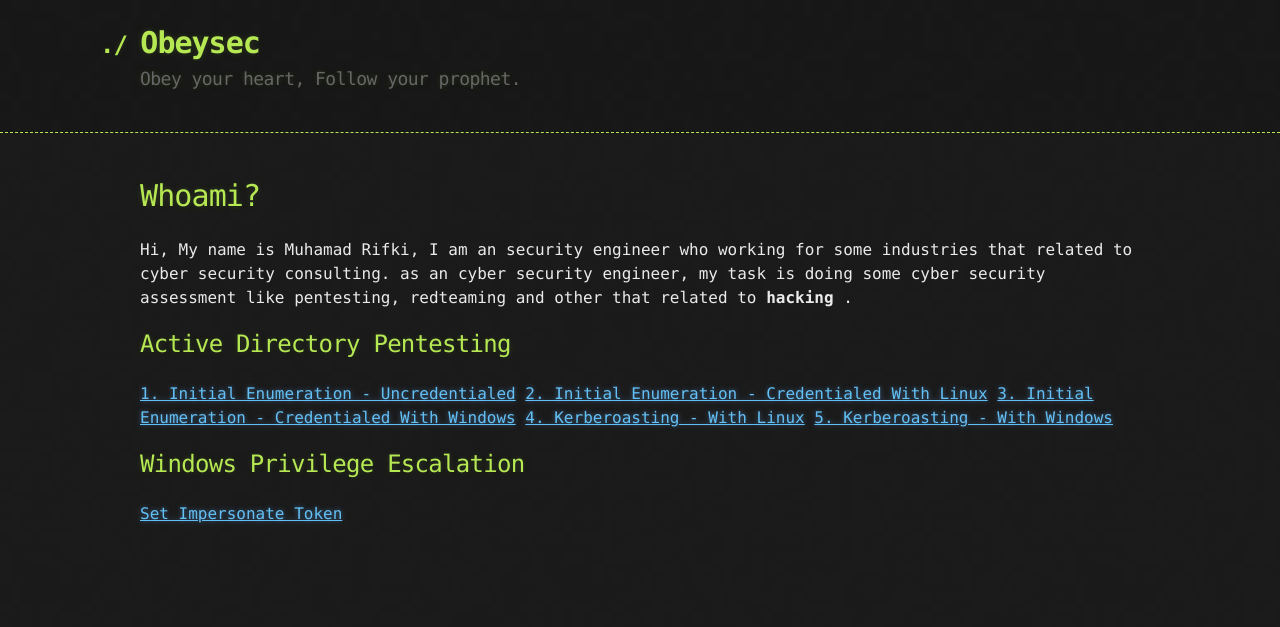
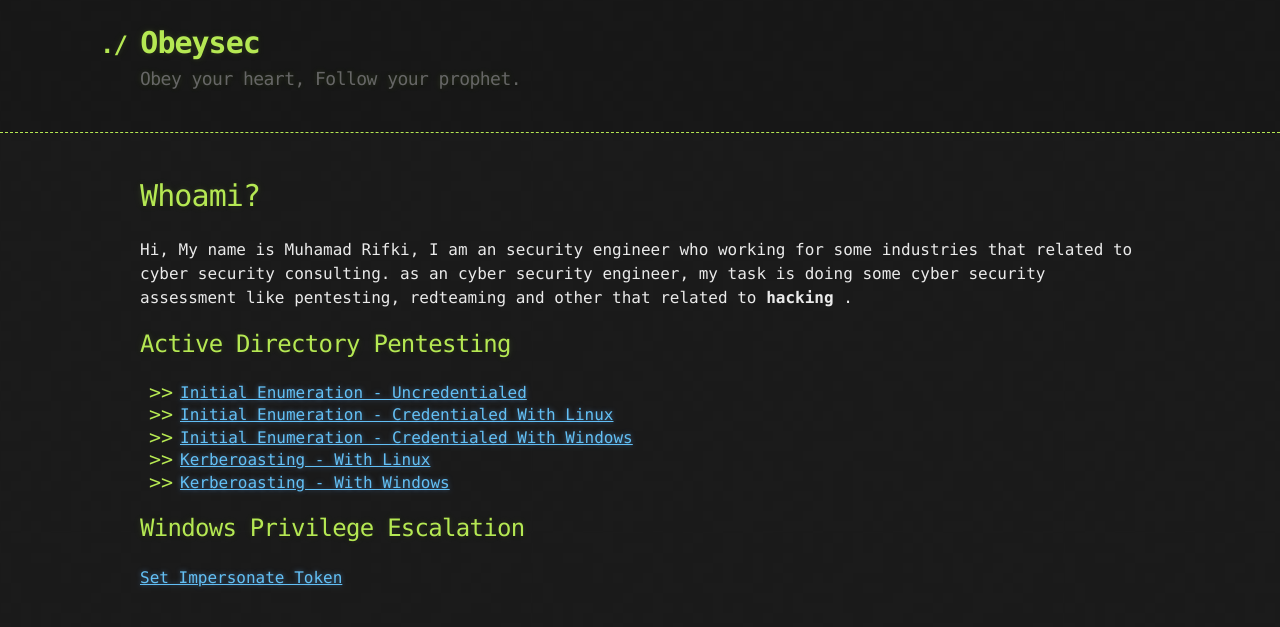
Before and after one commit to sahabrifki/sahabrifki.github.io, a Jekyll site: the page built from index.md, in a window 1280 px wide. Shown: the top 627 px of the page. Built offline with Jekyll 4.4.1, drawn with Linux system fonts in a browser that asks for light colours; our own code applies the rules of GitHub Pages for plain Markdown files.

Commit message:
Update index.md

```diff
--- a/index.md
+++ b/index.md
@@ -8,11 +8,11 @@ Hi, My name is Muhamad Rifki, I am an security engineer who working for some ind
 
 
 ## Active Directory Pentesting
-[1. Initial Enumeration - Uncredentialed](./AD/InitialEnumeration_Uncredentialed.md)
-[2. Initial Enumeration - Credentialed With Linux](./AD/InitialEnumeration_CredentialedLinux.md)
-[3. Initial Enumeration - Credentialed With Windows](./AD/InitialEnumeration_CredentialedWindows.md)
-[4. Kerberoasting - With Linux](./AD/Kerberoasting_linux.md)
-[5. Kerberoasting - With Windows](./AD/Kerberoasting_windows.md)
+* [Initial Enumeration - Uncredentialed](./AD/InitialEnumeration_Uncredentialed.md)
+* [Initial Enumeration - Credentialed With Linux](./AD/InitialEnumeration_CredentialedLinux.md)
+* [Initial Enumeration - Credentialed With Windows](./AD/InitialEnumeration_CredentialedWindows.md)
+* [Kerberoasting - With Linux](./AD/Kerberoasting_linux.md)
+* [Kerberoasting - With Windows](./AD/Kerberoasting_windows.md)
 
 
 ## Windows Privilege Escalation
```
